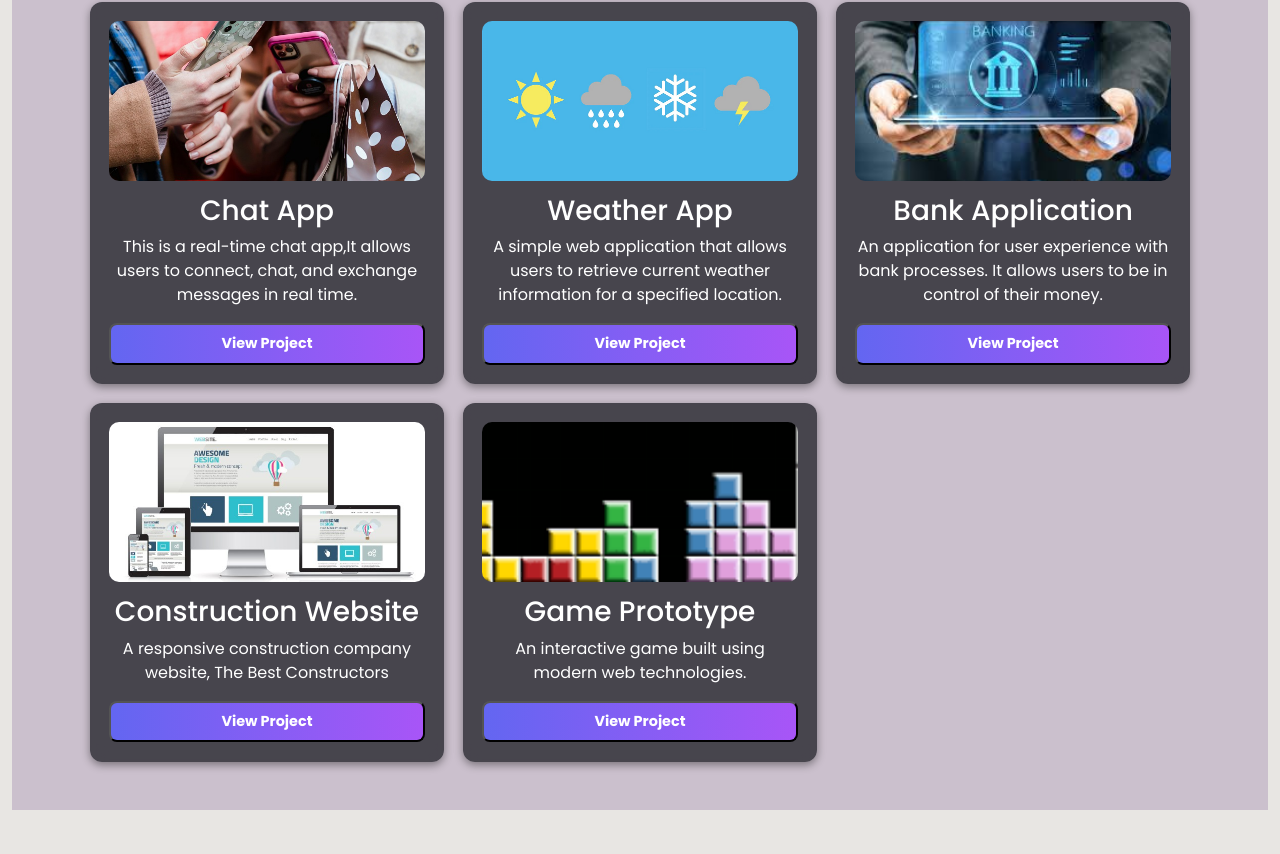
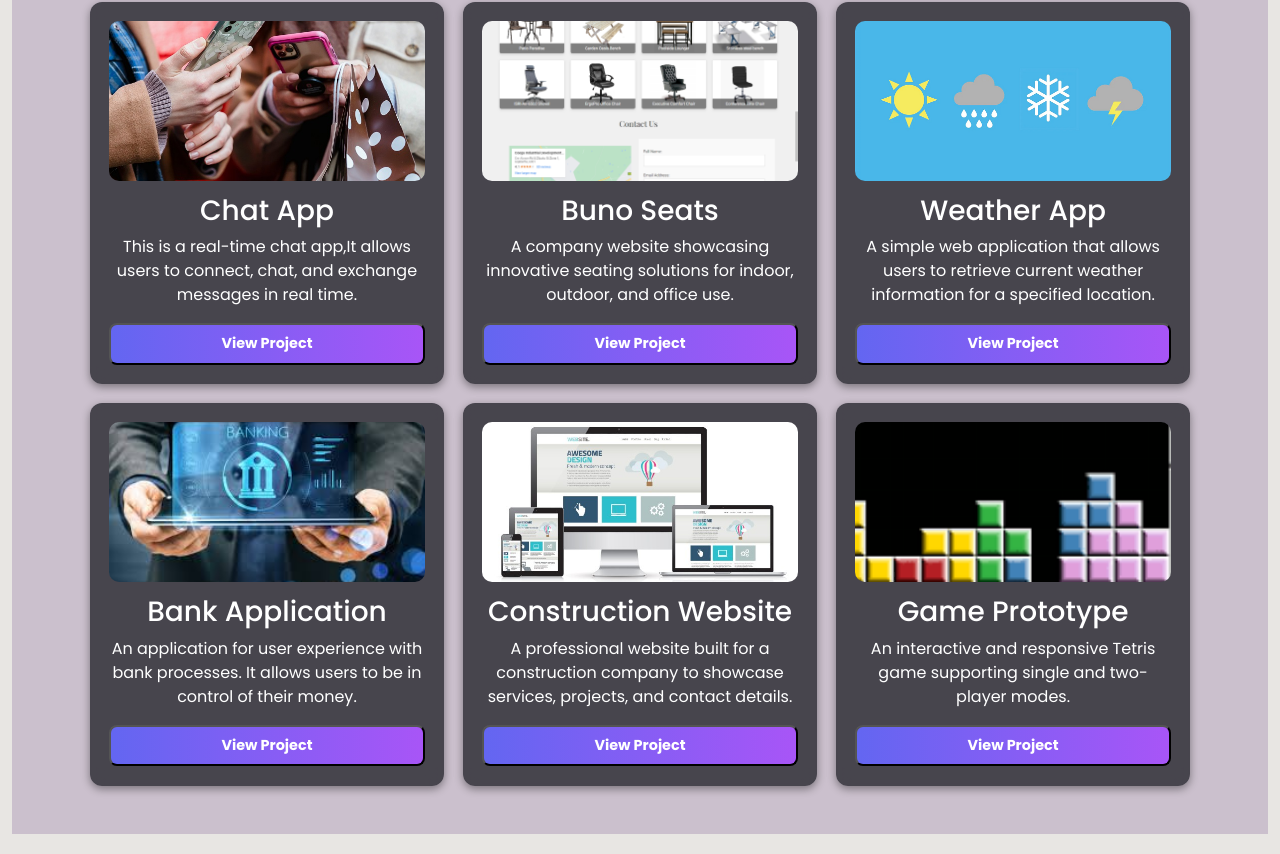
Before and after one commit to MfidiV/mfidiv_react_portfolio, a React (Create React App) app: page / in a window 1280 px wide. Shown: the part 2640-3494 px from the top of the page. Built offline with nearby package versions, Linux system fonts and the light colour scheme.

Commit message:
include more projects - bunoseats. game tetris

```diff
--- a/src/Sections/Projects/Projects.jsx
+++ b/src/Sections/Projects/Projects.jsx
@@ -10,7 +10,7 @@ import weather from '../../components/assets/Portfolio/weather.png';
 import chatAppImage from '../../components/assets/Portfolio/chatApp.jpg';
 import tetris from '../../components/assets/Portfolio/tetris.png'
 import bankAppImage from '../../components/assets/Portfolio/Banking.jpeg';
-// import taxCalcImage from '../../components/assets/Portfolio/TaxCalc.jpg';
+import Seats from '../../components/assets/Portfolio/Buno Seats.png';
 // import unitConvImage from '../../components/assets/Portfolio/UnitConv.png';
 
 const projects = [
@@ -20,6 +20,13 @@ const projects = [
     link: "https://theebestchat.netlify.app/",
     category: "App",
     image: chatAppImage,
+  },
+  {
+    title: "Buno Seats",
+    description: "A company website showcasing innovative seating solutions for indoor, outdoor, and office use.",
+    link: "https://bunoseats.web.app/",
+    category: "Website",
+    image: Seats,
   },
   {
     title: "Weather App",
@@ -37,14 +44,14 @@ const projects = [
   },
   {
     title: "Construction Website",
-    description: "A responsive construction company website, The Best Constructors",
+    description: "A professional website built for a construction company to showcase services, projects, and contact details.",
     link: "https://thebestconstruction.netlify.app/#",
     category: "Website",
     image: blogImage,
   },
   {
     title: "Game Prototype",
-    description: "An interactive game built using modern web technologies.",
+    description: "An interactive and responsive Tetris game supporting single and two-player modes.",
     link: "https://thebestconstruction.netlify.app/theebest-tetris",
     category: "Game",
     image: tetris,
```
